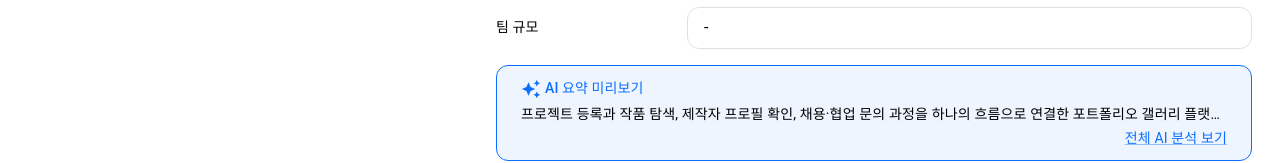
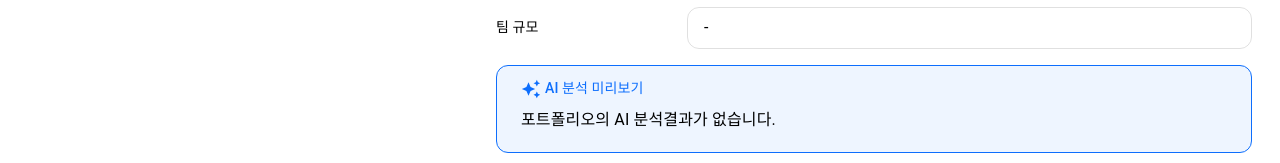
Before and after one commit to raspbsb/EST_FE_13_3rd_Project, a React (Vite) app in the folder app/: page /portfolios/1 in a window 1280 px wide. Shown: the part 669-832 px from the top of the page. Built offline with nearby package versions, Linux system fonts and the light colour scheme; no server answers; the database is empty.

Commit message:
feat: 히어로 AI분석 요약 카드 구조 변경 및 예외처리

```diff
--- a/app/src/components/Portfolio/HeroAiSummary.jsx
+++ b/app/src/components/Portfolio/HeroAiSummary.jsx
@@ -1,3 +1,5 @@
+import { useSelector } from "react-redux";
+
 import Text from "@mui/material/Typography";
 import Box from "@mui/material/Box";
 import MuiLink from "@mui/material/Link";
@@ -5,8 +7,9 @@ import MuiLink from "@mui/material/Link";
 import { AiIcon } from "../../lib/icons";
 import { alpha, useTheme } from "@mui/material/styles";
 
-export default function HeroAiSummary({ children }) {
+export default function HeroAiSummary({}) {
   const theme = useTheme();
+  const { data, status, dataAiCreated } = useSelector(state => state.portfolio);
 
   return (
     <Box
@@ -23,14 +26,22 @@ export default function HeroAiSummary({ children }) {
     >
       <Text component={"h3"} variant="subtitle2" color="primary" sx={{ display: "flex", alignItems: "center" }}>
         <AiIcon fontSize="small" sx={{ mr: 0.5 }} />
-        AI 요약 미리보기
+        AI 분석 미리보기
       </Text>
-      <Text component={"p"} variant="body2" sx={{ my: 0.5 }} noWrap>
-        {children}
-      </Text>
-      <Text align="right" variant="body2">
-        <MuiLink href="#ai-analysis">전체 AI 분석 보기</MuiLink>
-      </Text>
+      {dataAiCreated ? (
+        <>
+          <Text component={"p"} variant="body1" sx={{ my: 0.5 }} noWrap>
+            {dataAiCreated?.project_summary}
+          </Text>
+          <Text align="right" variant="body2">
+            <MuiLink href="#ai-analysis">전체 AI 분석 보기</MuiLink>
+          </Text>
+        </>
+      ) : (
+        <Text component={"p"} variant="body1" sx={{ my: 1 }}>
+          포트폴리오의 AI 분석결과가 없습니다.
+        </Text>
+      )}
     </Box>
   );
 }
--- a/app/src/components/Portfolio/HeroSection.jsx
+++ b/app/src/components/Portfolio/HeroSection.jsx
@@ -27,10 +27,7 @@ export default function HeroSection({}) {
         <HeroHeading />
         <HeroMeta />
         <HeroSpecs />
-        <HeroAiSummary>
-          프로젝트 등록과 작품 탐색, 제작자 프로필 확인, 채용·협업 문의 과정을 하나의 흐름으로 연결한 포트폴리오 갤러리
-          플랫폼입니다.
-        </HeroAiSummary>
+        <HeroAiSummary />
       </Grid>
     </Grid>
   );
```
